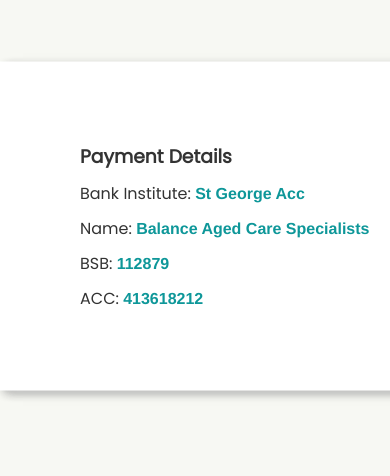
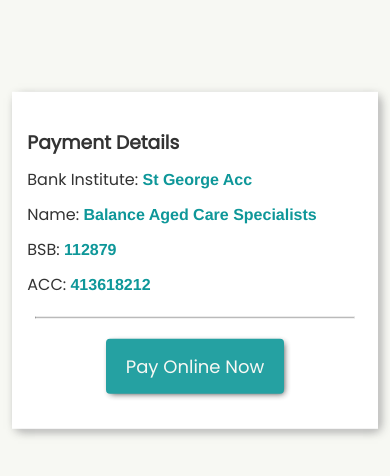
Before and after one commit to 693maroude/Balanced-Aged-Care-UI, a React (Create React App) app: page /payment in a window 390 px wide. Shown: the part 146-622 px from the top of the page. Built offline with nearby package versions, Linux system fonts and the light colour scheme; a web font is replaced by a local one.

Commit message:
Responsive Design

```diff
--- a/src/components/Payment.js
+++ b/src/components/Payment.js
@@ -1,7 +1,7 @@
 import React from "react";
 // import { useHistory } from "react-router-dom";
 import queryString from "query-string";
-import Container, { HR } from "./styles/Container";
+import Container, { PayContainer } from "./styles/Container";
 import { PayButton, ButtonSpan1 } from "./styles/Button";
 import List, { Em } from "./styles/List";
 
@@ -50,8 +50,8 @@ const Payment = ({ location: { state } }) => {
 
   return (
     <Container>
-      <div style={{ position: "relative", display: "flex" }}>
-        <div style={{ padding: "20px", paddingRight: "30px" }}>
+      <PayContainer>
+        <div style={{ paddingBlock: "20px" }}>
           <h3>Payment Details</h3>
           <List direction={"column"}>
             <li>
@@ -72,11 +72,11 @@ const Payment = ({ location: { state } }) => {
             </li>
           </List>
         </div>
-        <HR />
+        <hr style={{ marginInline: "2vw" }} />
         <PayButton onClick={() => handlePayment()}>
           <ButtonSpan1>Pay Online Now</ButtonSpan1>
         </PayButton>
-      </div>
+      </PayContainer>
     </Container>
   );
 };
--- a/src/components/Success.js
+++ b/src/components/Success.js
@@ -12,7 +12,7 @@ const Success = ({ location }) => {
     body: updateEntryData,
   });
   return (
-    <Container svg={true} style={{ textAlign: "center" }}>
+    <Container style={{ textAlign: "center" }}>
       <SuccessSVG />
       <h2 style={{ textAlign: "center" }}>
         Payment was processed successfully
--- a/src/components/Template.js
+++ b/src/components/Template.js
@@ -21,7 +21,11 @@ const Template = ({ resolvedHTML, signature, setSignature, form, setForm }) => {
   }, [signature, setSignature, form, setForm]);
 
   return (
-    <div id="template" dangerouslySetInnerHTML={{ __html: resolvedHTML }} />
+    <div
+      id="template"
+      dangerouslySetInnerHTML={{ __html: resolvedHTML }}
+      style={{ width: "100%" }}
+    />
   );
 };
 
--- a/src/components/styles/Button.js
+++ b/src/components/styles/Button.js
@@ -159,6 +159,7 @@ export const PayButton = styled(Button)`
   position: relative;
   align-self: center;
   margin-inline: auto;
+  margin-block: 20px;
   text-align: center;
   padding: 14px 20px;
   font-size: 18px;
--- a/src/components/styles/Container.js
+++ b/src/components/styles/Container.js
@@ -6,18 +6,7 @@ const Container_in = keyframes`
     opacity: 0;
     }
   100% {
-    transform: translateY(calc(-50% - 200px));
-    opacity: 1;
-  }
-`;
-
-const SuccessContainer_in = keyframes`
-  0% {
-    top: 100px;
-    opacity: 0;
-    }
-  100% {
-    top: 0;
+    transform: translateY(calc(-50% - 4vw));
     opacity: 1;
   }
 `;
@@ -25,25 +14,25 @@ const SuccessContainer_in = keyframes`
 const Container = styled.div`
   position: relative;
   height: auto;
-  width: 780px;
-  padding: 60px;
+  width: min(780px, 94vw);
+  padding: 4vw;
   margin-inline: auto;
-  margin-block: 150px 0px;
   background-color: #fff;
   box-shadow: 3px 3px 10px -3px hsl(0, 0%, 100%),
     3px 3px 10px -3px var(--secondary-color);
 
-  top: ${({ svg }) => (svg ? "auto" : "50%")};
-  transform: ${({ svg }) => (svg ? "none" : "translateY(calc(-50% - 200px))")};
-  animation: ${({ svg }) => (svg ? SuccessContainer_in : Container_in)} 0.6s
-    ease-out;
+  top: 50%;
+  transform: translateY(calc(-50% - 4vw));
+  animation: ${Container_in} 0.6s ease-out;
 `;
 
-export const HR = styled.div`
-  align-self: stretch;
-  width: 3px;
-  border-radius: 3px;
-  background-color: #d4d4d4;
+export const PayContainer = styled.div`
+  position: relative;
+  display: flex;
+
+  @media (max-width: 600px) {
+    flex-direction: column;
+  }
 `;
 
 export default Container;
--- a/src/components/styles/EmailContainer.js
+++ b/src/components/styles/EmailContainer.js
@@ -14,10 +14,12 @@ const Email_in = keyframes`
 const EmailContainer = styled.div`
   position: relative;
   height: auto;
-  width: 780px;
+  width: min(780px, 98vw);
+  min-width: 345px;
   padding-block: 60px;
   margin-inline: auto;
-  margin-block: 50px 100px;
+  margin-block-start: min(50px, 5vw);
+  margin-block-end: 100px;
   background-color: #fff;
   box-shadow: 3px 3px 10px -3px hsl(0, 0%, 100%),
     3px 3px 10px -3px var(--secondary-color);
--- a/src/components/styles/SuccessSVG.js
+++ b/src/components/styles/SuccessSVG.js
@@ -68,8 +68,8 @@ const vector = keyframes`
 `;
 
 const SuccessSVG = styled(orderConfirmed)`
-  height: 400px;
-  width: 400px;
+  height: min(350px, 80vw);
+  width: min(400px, 80vw);
 
   #tick {
     stroke: var(--primary-color);
```
